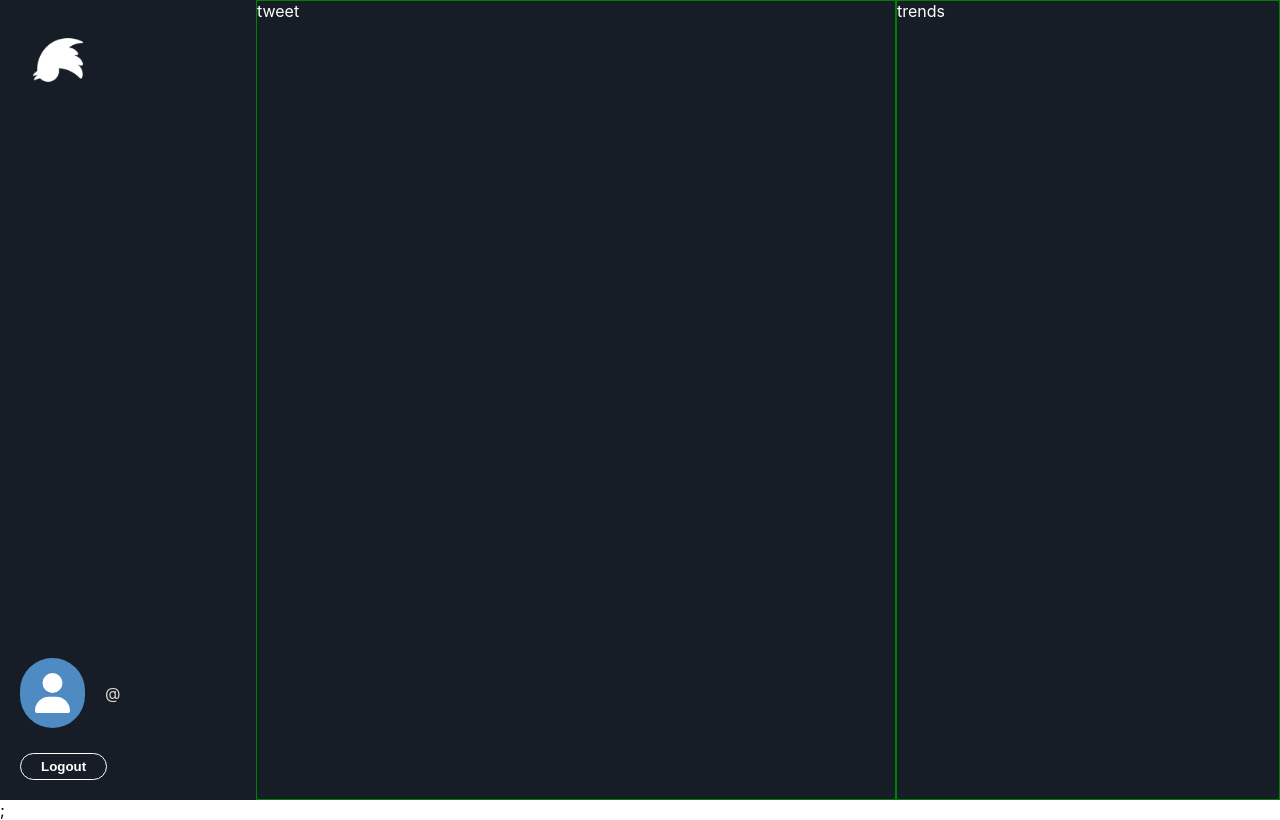
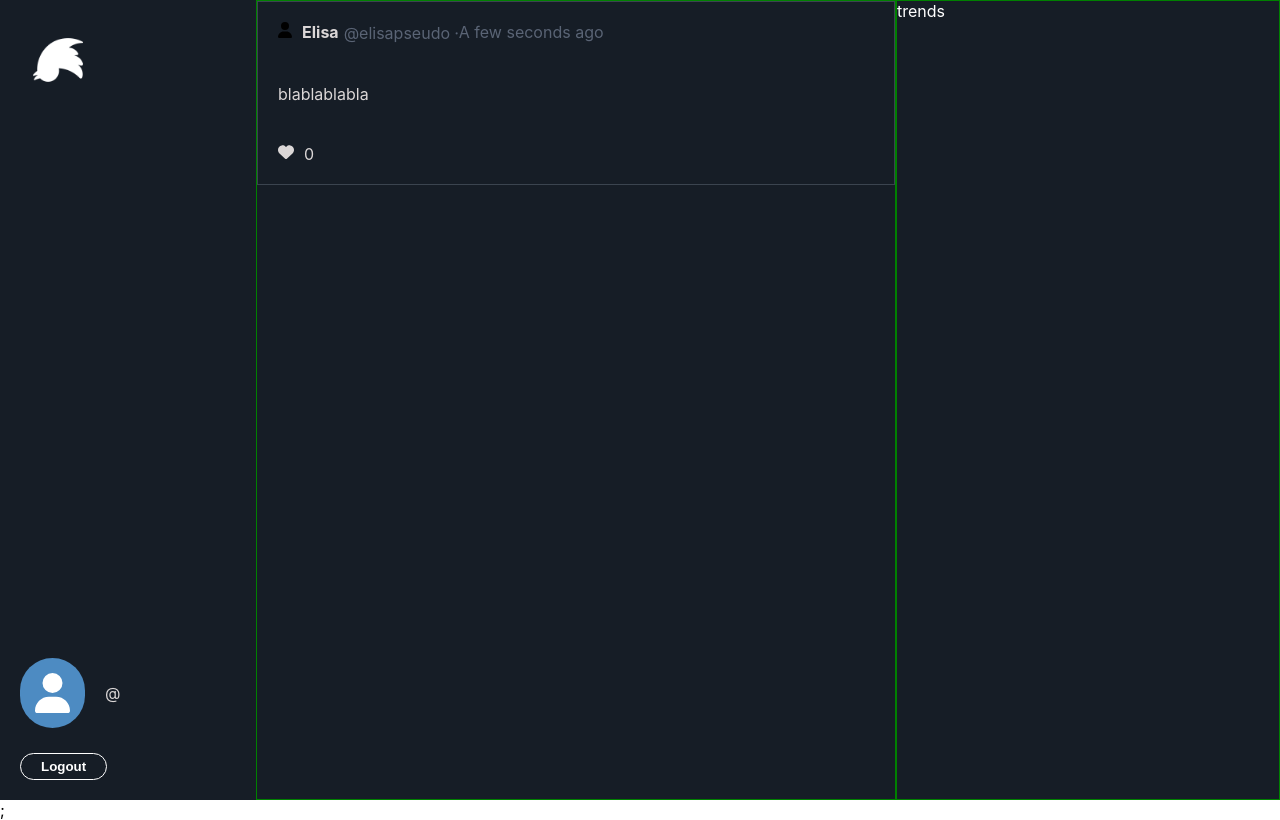
Before and after one commit to patleserdev/hackatweet-front, a Next.js app: page /home in a window 1280 px wide. Built offline with nearby package versions, Linux system fonts and the light colour scheme.

Commit message:
created component tweet

```diff
--- a/components/Tweet.js
+++ b/components/Tweet.js
@@ -1,9 +1,21 @@
-import styles from '../styles/Tweet.module.css';
+import styles from "../styles/Tweet.module.css";
+import { FontAwesomeIcon } from "@fortawesome/react-fontawesome";
+import { faUser, faHeart } from "@fortawesome/free-solid-svg-icons";
 
-function Tweet() {
+function Tweet(props) {
   return (
-    <div style={{color:'#ffffff'}}>
-      tweet
+    <div className={styles.tweet}>
+      <div className={styles.profileSection}>
+        <FontAwesomeIcon className={styles.profileIcon} icon={faUser} />
+        <span className={styles.profileFirstname}>{props.firstname}Elisa</span>
+        <span className={styles.profile}>@{props.username}elisapseudo ⸱</span>
+        <span className={styles.profile}> {props.date}A few seconds ago</span>
+      </div>
+      <div className={styles.textSection}>{props.text}blablablabla</div>
+      <div className={styles.likeSection}>
+        <FontAwesomeIcon className={styles.likeIcon} icon={faHeart} />
+        {props.likeCount}0
+      </div>
     </div>
   );
 }
--- a/styles/Tweet.module.css
+++ b/styles/Tweet.module.css
@@ -0,0 +1,46 @@
+.tweet {
+  display: flex;
+  flex-direction: column;
+  justify-content: space-between;
+  min-height: 80px;
+  border: #3b444f solid 1px;
+}
+
+.profileSection {
+  display: flex;
+  justify-content: flex-start;
+  padding: 20px;
+}
+
+.textSection {
+  display: flex;
+  justify-content: flex-start;
+  color: rgb(219, 215, 215);
+  padding: 20px;
+}
+
+.likeSection {
+  display: flex;
+  justify-content: flex-start;
+  padding: 20px;
+  color: rgb(219, 215, 215);
+}
+
+.profileIcon {
+  padding-right: 10px;
+}
+
+.likeIcon {
+  padding-right: 10px;
+}
+
+.profileFirstname {
+  font-weight: bold;
+  color: rgb(219, 215, 215);
+  padding-right: 5px;
+}
+
+.profile {
+  font-weight: normal;
+  color: #5a6475;
+}
```
